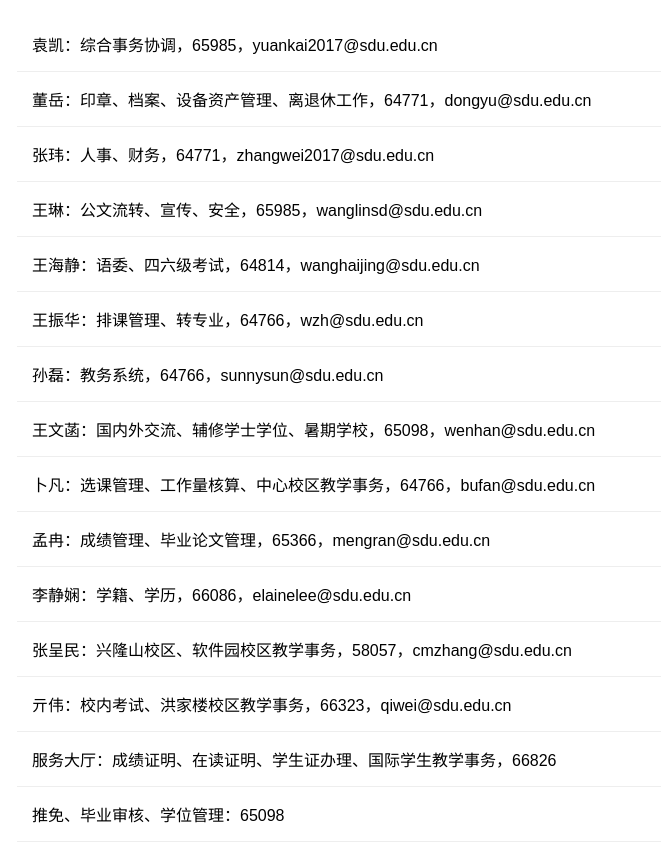
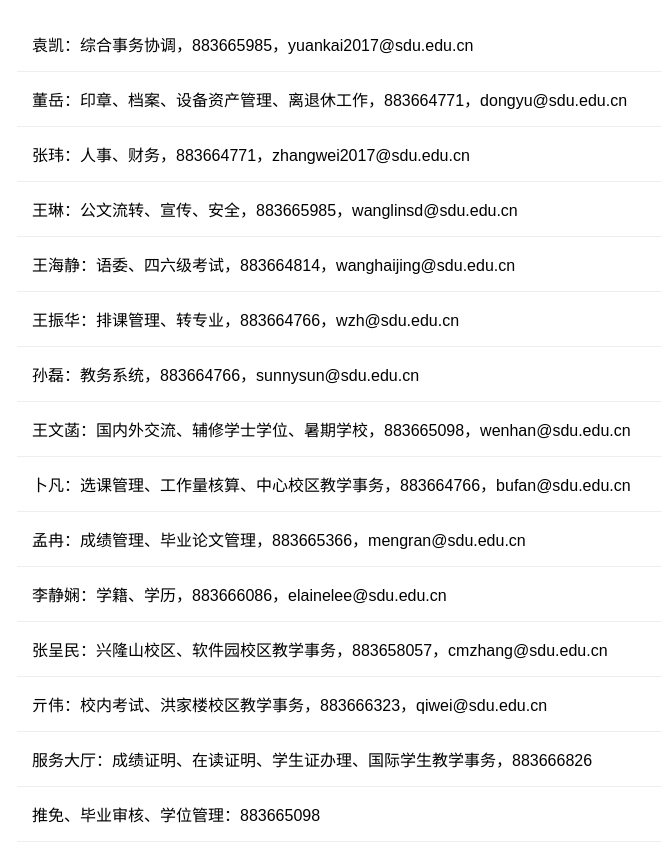
Before and after one commit to pegaseius/sd1, a plain HTML site: page index.html in a window 1280 px wide. Shown: the part 269-1114 px from the top of the page, without its empty margins (239-900 px from the left). Drawn offline with Linux system fonts and the light colour scheme.

Commit message:
Update index.html

```diff
--- a/index.html
+++ b/index.html
@@ -60,21 +60,21 @@
             <input type="text" id="searchInput" onkeyup="searchFunction()" placeholder="请输入业务关键词">
         </div>
         <div class="teacher-list" id="teacherList">
-            <div>袁凯：综合事务协调，65985，yuankai2017@sdu.edu.cn</div>
-            <div>董岳：印章、档案、设备资产管理、离退休工作，64771，dongyu@sdu.edu.cn</div>
-            <div>张玮：人事、财务，64771，zhangwei2017@sdu.edu.cn</div>
-            <div>王琳：公文流转、宣传、安全，65985，wanglinsd@sdu.edu.cn</div>
-            <div>王海静：语委、四六级考试，64814，wanghaijing@sdu.edu.cn</div>
-            <div>王振华：排课管理、转专业，64766，wzh@sdu.edu.cn</div>
-            <div>孙磊：教务系统，64766，sunnysun@sdu.edu.cn</div>
-            <div>王文菡：国内外交流、辅修学士学位、暑期学校，65098，wenhan@sdu.edu.cn</div>
-            <div>卜凡：选课管理、工作量核算、中心校区教学事务，64766，bufan@sdu.edu.cn</div>
-            <div>孟冉：成绩管理、毕业论文管理，65366，mengran@sdu.edu.cn</div>
-            <div>李静娴：学籍、学历，66086，elainelee@sdu.edu.cn</div>
-            <div>张呈民：兴隆山校区、软件园校区教学事务，58057，cmzhang@sdu.edu.cn</div>
-            <div>亓伟：校内考试、洪家楼校区教学事务，66323，qiwei@sdu.edu.cn</div>
-            <div>服务大厅：成绩证明、在读证明、学生证办理、国际学生教学事务，66826</div>
-            <div>推免、毕业审核、学位管理：65098</div>
+            <div>袁凯：综合事务协调，883665985，yuankai2017@sdu.edu.cn</div>
+            <div>董岳：印章、档案、设备资产管理、离退休工作，883664771，dongyu@sdu.edu.cn</div>
+            <div>张玮：人事、财务，883664771，zhangwei2017@sdu.edu.cn</div>
+            <div>王琳：公文流转、宣传、安全，883665985，wanglinsd@sdu.edu.cn</div>
+            <div>王海静：语委、四六级考试，883664814，wanghaijing@sdu.edu.cn</div>
+            <div>王振华：排课管理、转专业，883664766，wzh@sdu.edu.cn</div>
+            <div>孙磊：教务系统，883664766，sunnysun@sdu.edu.cn</div>
+            <div>王文菡：国内外交流、辅修学士学位、暑期学校，883665098，wenhan@sdu.edu.cn</div>
+            <div>卜凡：选课管理、工作量核算、中心校区教学事务，883664766，bufan@sdu.edu.cn</div>
+            <div>孟冉：成绩管理、毕业论文管理，883665366，mengran@sdu.edu.cn</div>
+            <div>李静娴：学籍、学历，883666086，elainelee@sdu.edu.cn</div>
+            <div>张呈民：兴隆山校区、软件园校区教学事务，883658057，cmzhang@sdu.edu.cn</div>
+            <div>亓伟：校内考试、洪家楼校区教学事务，883666323，qiwei@sdu.edu.cn</div>
+            <div>服务大厅：成绩证明、在读证明、学生证办理、国际学生教学事务，883666826</div>
+            <div>推免、毕业审核、学位管理：883665098</div>
         </div>
         <div class="no-result" id="noResult" style="display: none;">未找到相关业务信息</div>
     </div>
```
